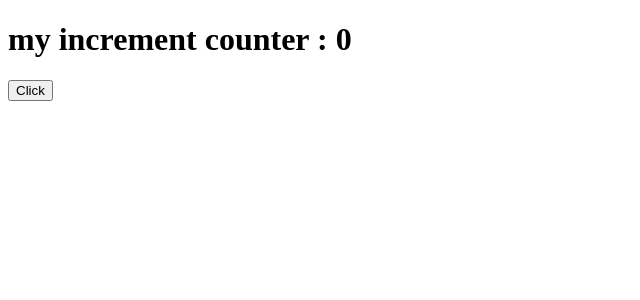
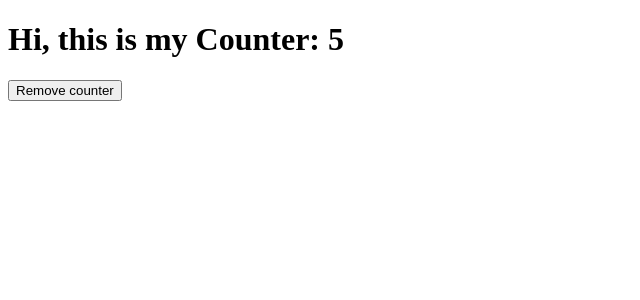
Before and after one commit to Maurilio224/React, a React (Create React App) app in the folder main/: page / in a window 1280 px wide. Shown: the top 300 px of the page, without its empty margins (0-640 px from the left). Built offline with nearby package versions, Linux system fonts and the light colour scheme.

Commit message:
esercizio-35

```diff
--- a/main/src/App.jsx
+++ b/main/src/App.jsx
@@ -1,17 +1,19 @@
 import React, { useState } from "react";
-import ClickCounter from "./ClickCounter";
+import {Counter} from "./Counter";
 
 export function App() {
-    const [count, setCount] = useState(0)
 
-    const OnCounterChange = () => {
-        console.log(`the value is now: ${count}`)
+    const [showCounter, setShowCounter] = useState(true)
+
+    function handleRemoveCounter() {
+        setShowCounter(s => !s)
     }
 
-    const incrementClick = () => {
-        const increment = count + 1
-        setCount(increment)
-    }
 
-    return <ClickCounter increment={incrementClick} count={count} change={OnCounterChange({count})} />
+    return (
+        <div>
+            {showCounter ?( <Counter />) : false}
+            <button onClick={handleRemoveCounter}>Remove counter</button>
+        </div>
+    )
 }
--- a/main/src/ClickCounter.jsx
+++ /dev/null
@@ -1,13 +0,0 @@
-import React, { useEffect } from "react";
-
-export default function ClickCounter(props) {
-
-   useEffect(() => props.change, [props.count])
-
-       return (
-        <>
-        <h1>my increment counter : {props.count}</h1>
-        <button onClick={props.increment}>Click</button>
-        </>
-       )
-}
--- /dev/null
+++ b/main/src/Counter.jsx
@@ -0,0 +1,20 @@
+import React, { useEffect, useState } from "react";
+
+export function Counter() {
+    const [counter, setCounter] = useState(0)
+
+    useEffect( () => {
+        let increment = setInterval(() => {
+            setCounter((counter) => counter +1)
+        }, 1000)
+
+        return () => {
+            clearInterval(increment)
+            console.log('stop counter')
+        }
+
+    }, [])
+
+
+        return <h1>Hi, this is my Counter: {counter} </h1>
+}
```
